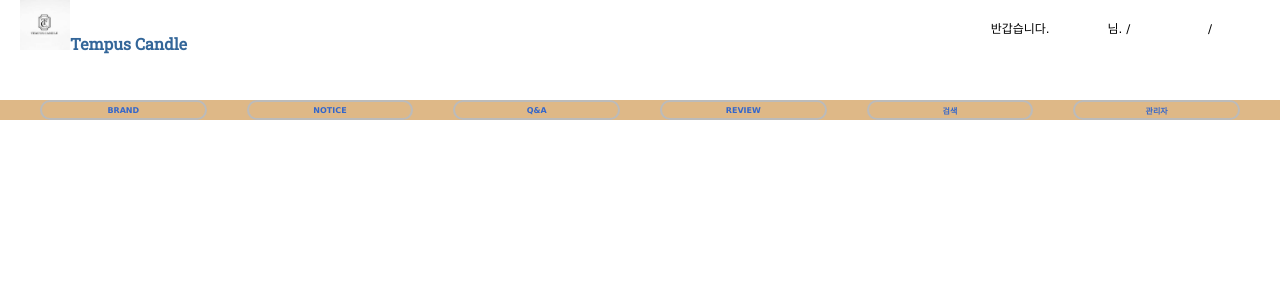
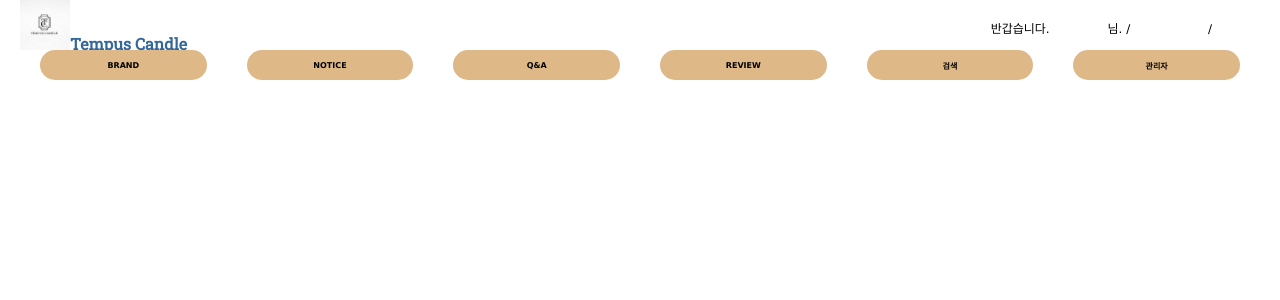
Before and after one commit to acobyeal/tempus-candle, a Django app: template templates/base.html in a window 1280 px wide. Shown: the top 300 px of the page. Run offline with Django 3.2, Linux system fonts and the light colour scheme; the template is opened without the code that fills it, so the values that code supplies are empty.

Commit message:
Change ...

```diff
--- a/static/css/base.css
+++ b/static/css/base.css
@@ -16,14 +16,14 @@ div#header {
 }
 div#menu {
     position: absolute;
-    top: 100px;
+    top: 50px;
     left: 0px;
-    height: 20px;
+    height: 30px;
     width: 100%;
     display: table;
     table-layout: fixed;
     border-spacing: 40px 0px;
-    background: burlywood;
+    background: white;
     font-size: 8px;
 }
 
@@ -70,16 +70,17 @@ div#footer {
 
 /* MENU */
 div#menu a:link, div#menu a:visited {
-    color: #36c;
+    color: #000000;
 }
 
 div#menu > li {
     display: table-cell;
     vertical-align: middle;
-    border: 2px solid #bbb;
-    border-radius: 25px;
+    /*border: 2px solid #bbb;*/
+    border-radius: 15px;
     text-align: center;
     font-weight: bold;
+    background: burlywood;
 }
 
 /* pulldown menu */
--- a/templates/base.html
+++ b/templates/base.html
@@ -21,12 +21,12 @@
                 <a href="#">로그아웃</a>
     </h4>
     </div>
-
-<div id="menu">                     <!--메뉴 영역-->
-    <li><a href="#">BRAND</a></li>
-    <li><a href="#">NOTICE</a></li>
-    <li><a href="#">Q&A</a></li>
-    <li><a href="#">REVIEW</a></li>
+    <hr style="margin: 5px 0;">
+    <div id="menu">                     <!--메뉴 영역-->
+        <li><a href="#">BRAND</a></li>
+        <li><a href="#">NOTICE</a></li>
+        <li><a href="#">Q&A</a></li>
+        <li><a href="#">REVIEW</a></li>
 
 {#    <li><a href="#">추가&bigtriangledown;</a>             <!--드롭다운 메뉴 구성-->#}
 {#        <ul>#}
@@ -47,7 +47,7 @@
     <li><a href="#">검색</a></li>
     <li><a href="{% url 'admin:index' %}">관리자</a></li>
 </div>
-
+<hr style="margin: 5px 0;">
 {% block content %}{% endblock %}   <!--블록 태그로 콘텐츠 영역 정의 -->
 
 {% block footer %}{% endblock %}    <!--블록 태그로 풋터 영역 정의-->
```
